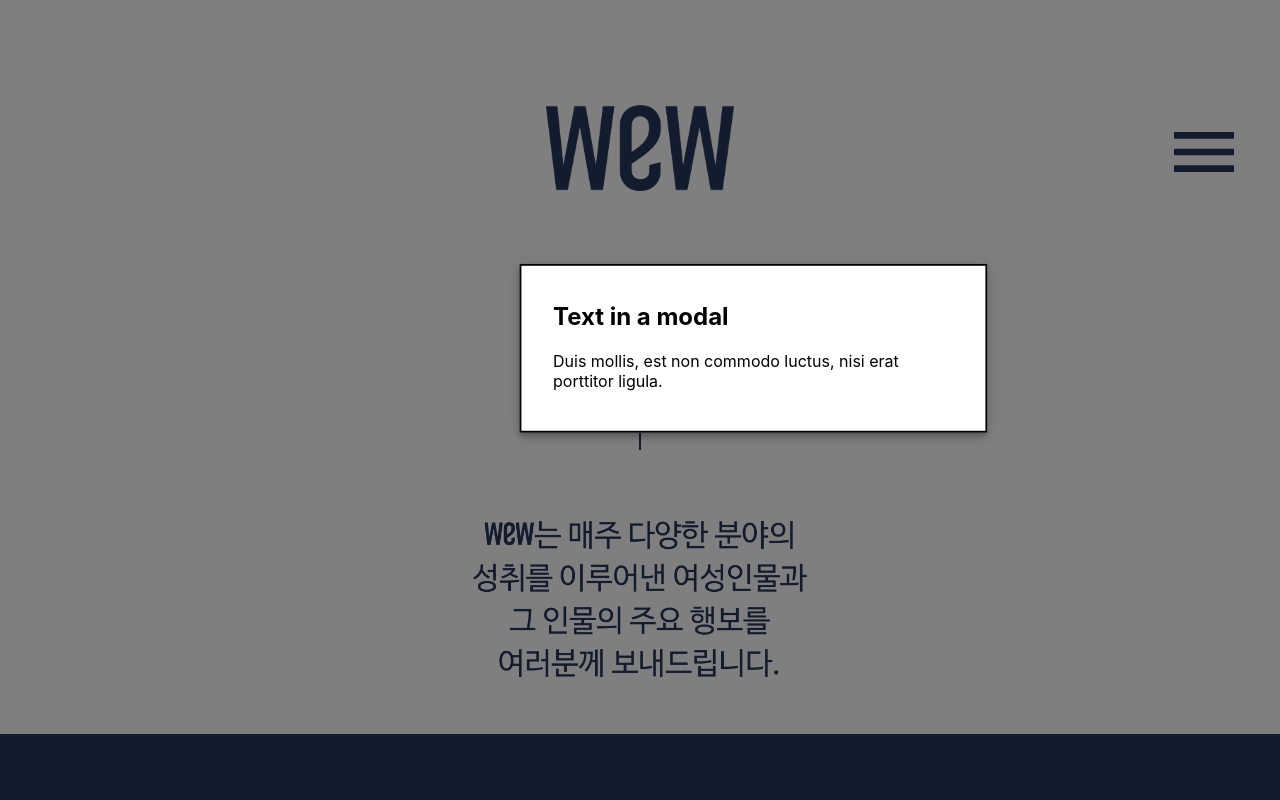
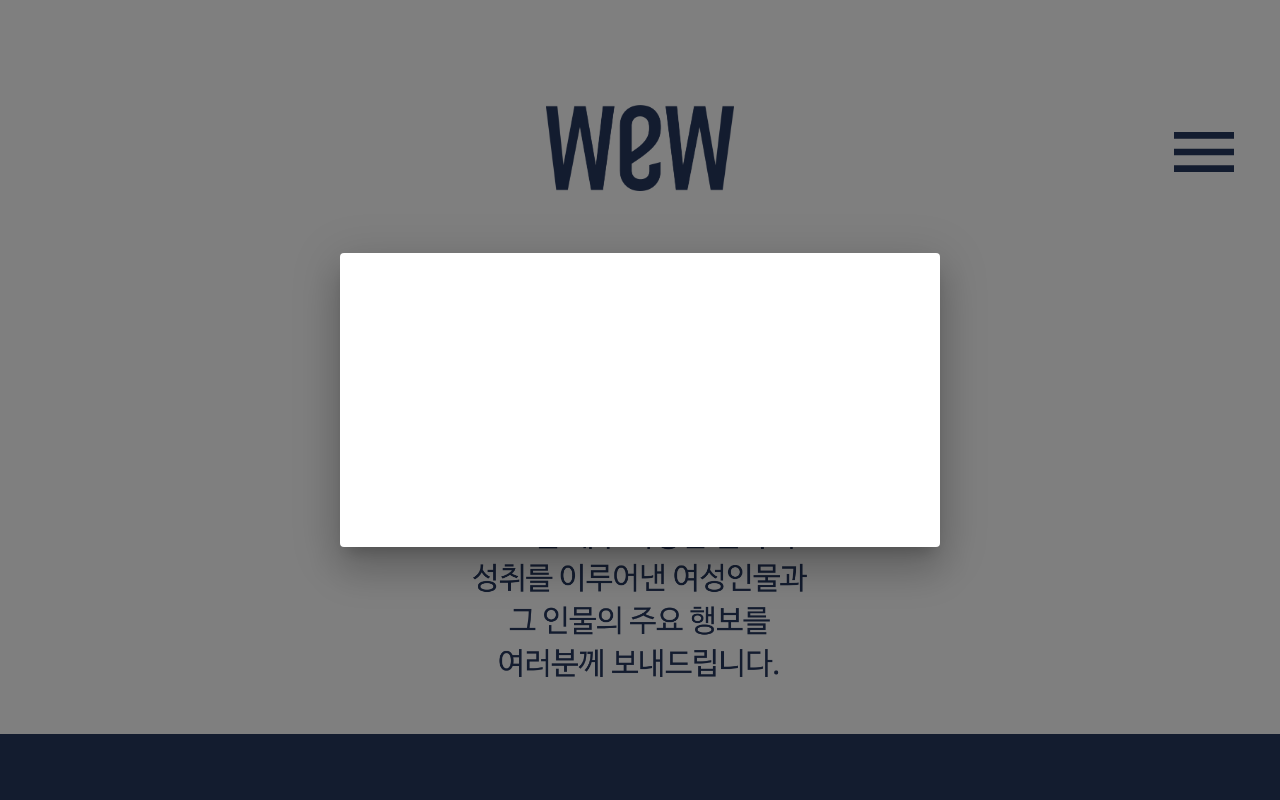
Before and after one commit to Su-Kyung/WEW, a React (Create React App) app: page / in a window 1280 px wide. Both pictures are taken after a click on the button 1204 px from the left and 152 px from the top of the page. Shown: the top 800 px of the page. Built offline with nearby package versions, Linux system fonts and the light colour scheme.

Commit message:
Dialog, 페이지 라우팅 구현
modal 말고 dialog 사용
커스텀 해야함

```diff
--- a/src/shared/Header.js
+++ b/src/shared/Header.js
@@ -6,25 +6,21 @@ import Button from '@material-ui/core/Button';
 import IconButton from '@material-ui/core/IconButton';
 import MenuIcon from "@material-ui/icons/Menu";
 import Typography from '@material-ui/core/Typography';
-import Link from '@material-ui/core/Link';
 
-import SimpleModal from '@material-ui/core/Modal';
-import Modal from '@material-ui/core/Modal';
+import Dialog from '@material-ui/core/Dialog';
+import DialogActions from '@material-ui/core/DialogActions';
+import DialogContent from '@material-ui/core/DialogContent';
+import DialogContentText from '@material-ui/core/DialogContentText';
+import DialogTitle from '@material-ui/core/DialogTitle';
+import FormControl from '@material-ui/core/FormControl';
+import FormControlLabel from '@material-ui/core/FormControlLabel';
+import InputLabel from '@material-ui/core/InputLabel';
+import MenuItem from '@material-ui/core/MenuItem';
+import Select from '@material-ui/core/Select';
+import Switch from '@material-ui/core/Switch';
+import { Home, About, Feedback } from 'pages';
+import { Route } from 'react-router-dom';
 
-function rand() {
-  return Math.round(Math.random() * 20) - 10;
-}
-
-function getModalStyle() {
-  const top = 50 + rand();
-  const left = 50 + rand();
-
-  return {
-    top: `${top}%`,
-    left: `${left}%`,
-    transform: `translate(-${top}%, -${left}%)`,
-  };
-}
 
 const useStyles = makeStyles((theme) => ({
   toolbar: {
@@ -51,24 +47,34 @@ const useStyles = makeStyles((theme) => ({
     color: '#fff',
   },
 
-  paper: {
-    position: 'absolute',
-    width: 400,
-    backgroundColor: theme.palette.background.paper,
-    border: '2px solid #000',
-    boxShadow: theme.shadows[5],
-    padding: theme.spacing(2, 4, 3),
+  // 메뉴 dialog
+  form: {
+    display: 'flex',
+    flexDirection: 'column',
+    margin: 'auto',
+    width: 'fit-content',
   },
+  formControl: {
+    marginTop: theme.spacing(2),
+    minWidth: 120,
+  },
+  formControlLabel: {
+    marginTop: theme.spacing(1),
+  },
+  dialog: {
+    color: '#27385e',
+  }
 }));
 
 export default function Header() {
   const classes = useStyles();
 
+  // 메뉴 Dialog
+  const [open, setOpen] = React.useState(false);
+  const [fullWidth, setFullWidth] = React.useState(true);
+  const [maxWidth, setMaxWidth] = React.useState('sm');
 
-  const [modalStyle] = React.useState(getModalStyle);
-  const [open, setOpen] = React.useState(false);
-
-  const handleOpen = () => {
+  const handleClickOpen = () => {
     setOpen(true);
   };
 
@@ -76,15 +82,18 @@ export default function Header() {
     setOpen(false);
   };
 
-  const body = (
-    <div style={modalStyle} className={classes.paper}>
-      <h2 id="simple-modal-title">Text in a modal</h2>
-      <p id="simple-modal-description">
-        Duis mollis, est non commodo luctus, nisi erat porttitor ligula.
-      </p>
-      <SimpleModal />
-    </div>
-  );
+  const routeHome = () => {
+    window.location.href="/";
+  }
+
+  const routeAbout = () => {
+    window.location.href="/about";
+  }
+
+  const routeFeedback = () => {
+    window.location.href="/feedback";
+  }
+
 
   return (
     <React.Fragment>
@@ -102,19 +111,36 @@ export default function Header() {
         >
           <img src="/logo_indigo.png" width="188px"></img>
         </Typography>
-        <IconButton type="button" onClick={handleOpen}>
+        <IconButton type="button" onClick={handleClickOpen}>
           <MenuIcon style={{ fontSize: 80 }} className={classes.menuIcon}/>
         </IconButton>
       </Toolbar>
 
-      <Modal
+      {/* 메뉴 Dialog */}
+      <Dialog
+        fullWidth={fullWidth}
+        maxWidth={maxWidth}
         open={open}
         onClose={handleClose}
-        aria-labelledby="simple-modal-title"
-        aria-describedby="simple-modal-description"
+        aria-labelledby="max-width-dialog-title"
+        className={classes.dialog}
       >
-        {body}
-      </Modal>
+        <DialogTitle id="max-width-dialog-title" className={classes.form}>
+          <img src="/logo_big_white.png" width="188px"></img>
+        </DialogTitle>
+
+        <DialogActions className={classes.form} noValidate>
+          <Button onClick={routeHome}>
+            <img src="/btn_menu_home.png" width="188px"></img>
+          </Button>
+          <Button onClick={routeAbout}>
+            <img src="/btn_menu_about.png" width="188px"></img>
+          </Button>
+          <Button onClick={routeFeedback} backgroundColor="#27385e">
+            <img src="/btn_menu_feedback.png" width="188px"></img>
+          </Button>
+        </DialogActions>
+      </Dialog>
     </React.Fragment>
   );
 }
```
Also changed, not shown: src/shared/Menu.js (added, +106 -0 lines).
